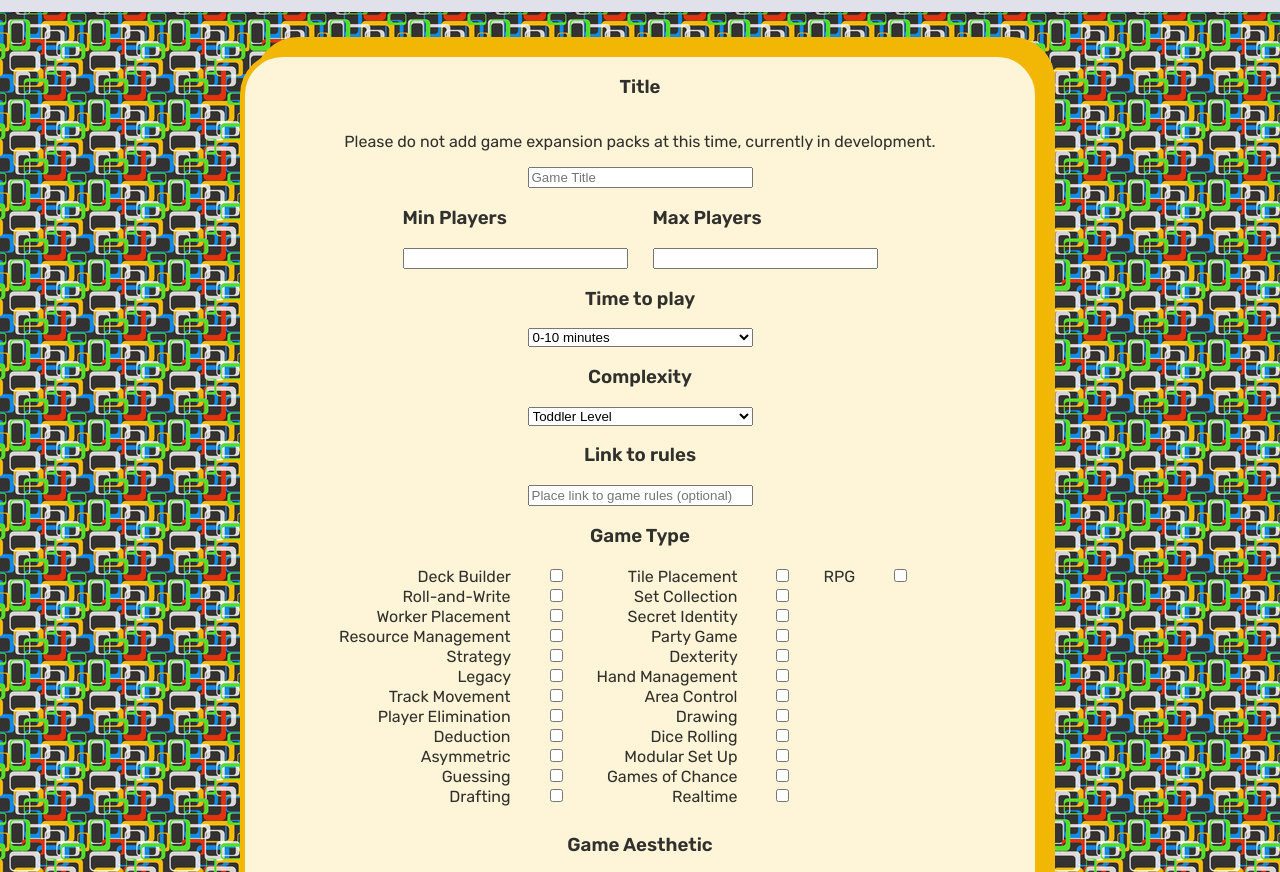
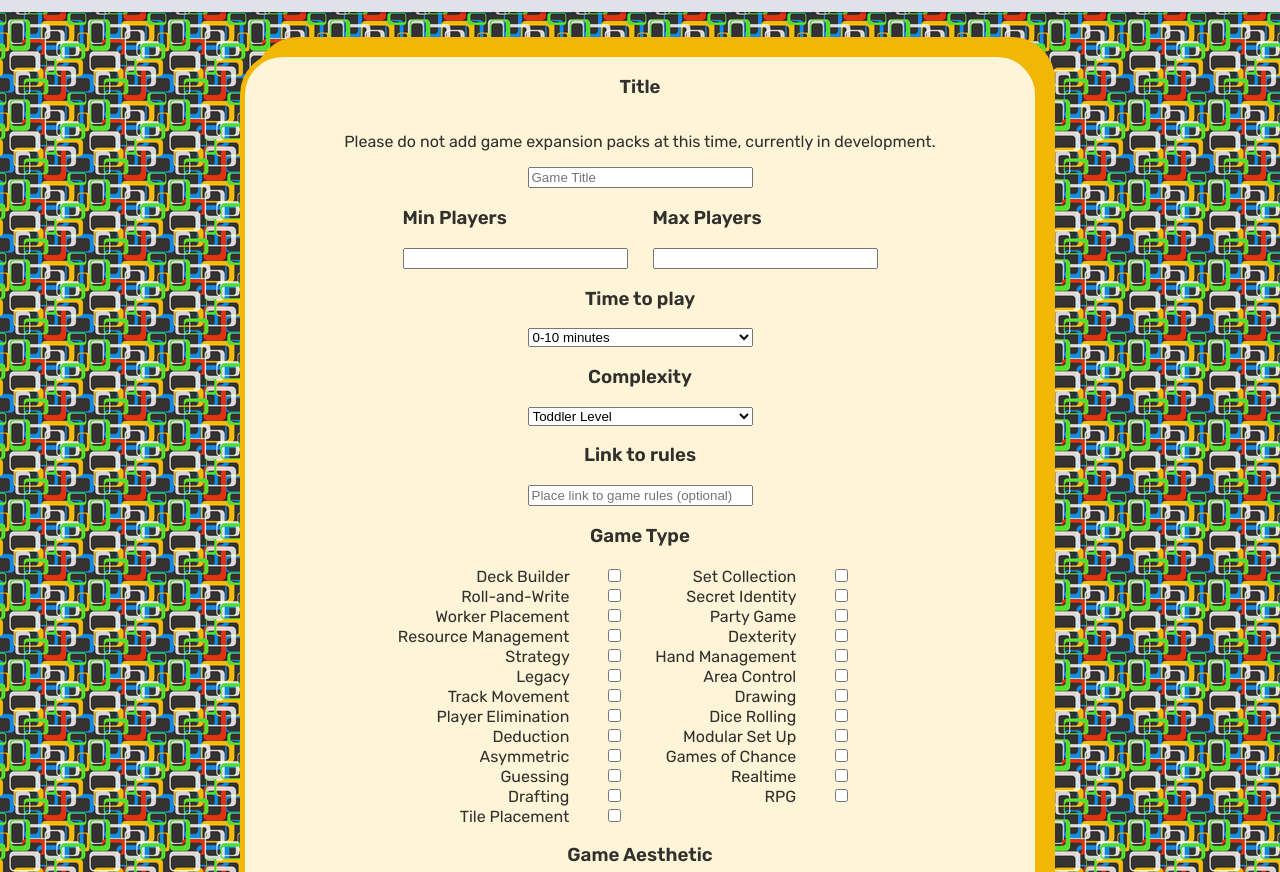
Before and after one commit to morganniemeyer/boardgameselector, a plain HTML site: page add-game/index.html in a window 1280 px wide. Shown: the part 68-940 px from the top of the page. Drawn offline with nearby package versions, Linux system fonts and the light colour scheme.

Commit message:
addgames css

```diff
--- a/styles/addgame.css
+++ b/styles/addgame.css
@@ -35,7 +35,7 @@
 
 .game-type {
     display: flex;
-    height: 250px;
+    height: 260px;
     width: 100%;
     flex-direction: column;
     width: fit-content;
```
